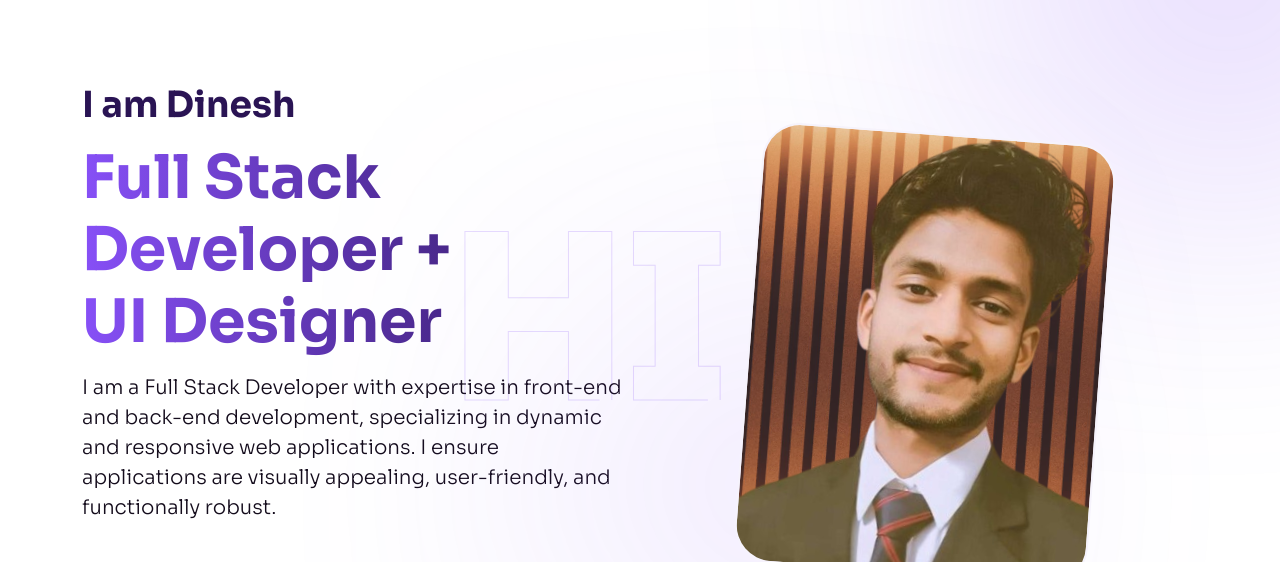
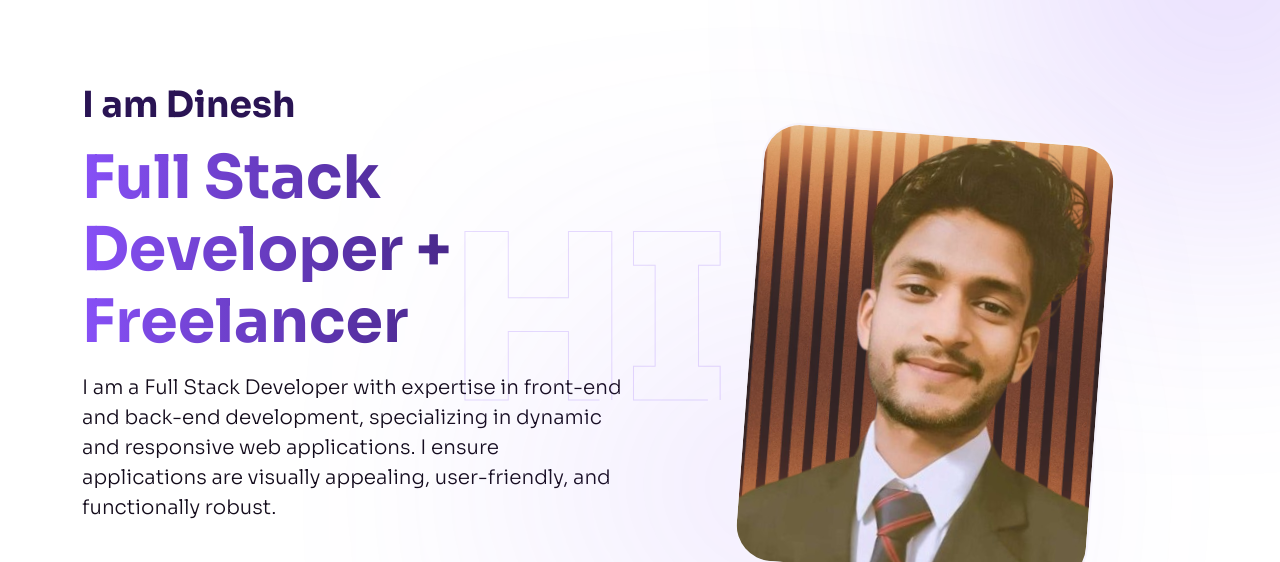
Before and after one commit to Dineshyagnik/portfolio, a plain HTML site: page index.html in a window 1280 px wide. Shown: the part 122-684 px from the top of the page. Drawn offline with Linux system fonts and the light colour scheme; animation ran at ten frames a second; a web font is replaced by a local one.

Commit message:
title update

```diff
--- a/index.html
+++ b/index.html
@@ -165,7 +165,7 @@
                <div class="col-md-6">
                   <div class="hero-content-box">
                      <span class="hero-sub-title">I am Dinesh</span>
-                     <h1 class="hero-title">Full Stack Developer +<br>UI Designer</h1>
+                     <h1 class="hero-title">Full Stack Developer +<br>Freelancer</h1>
 
                      <div class="hero-image-box d-md-none text-center">
                         <img src="images/me-2.png" alt="">
```
